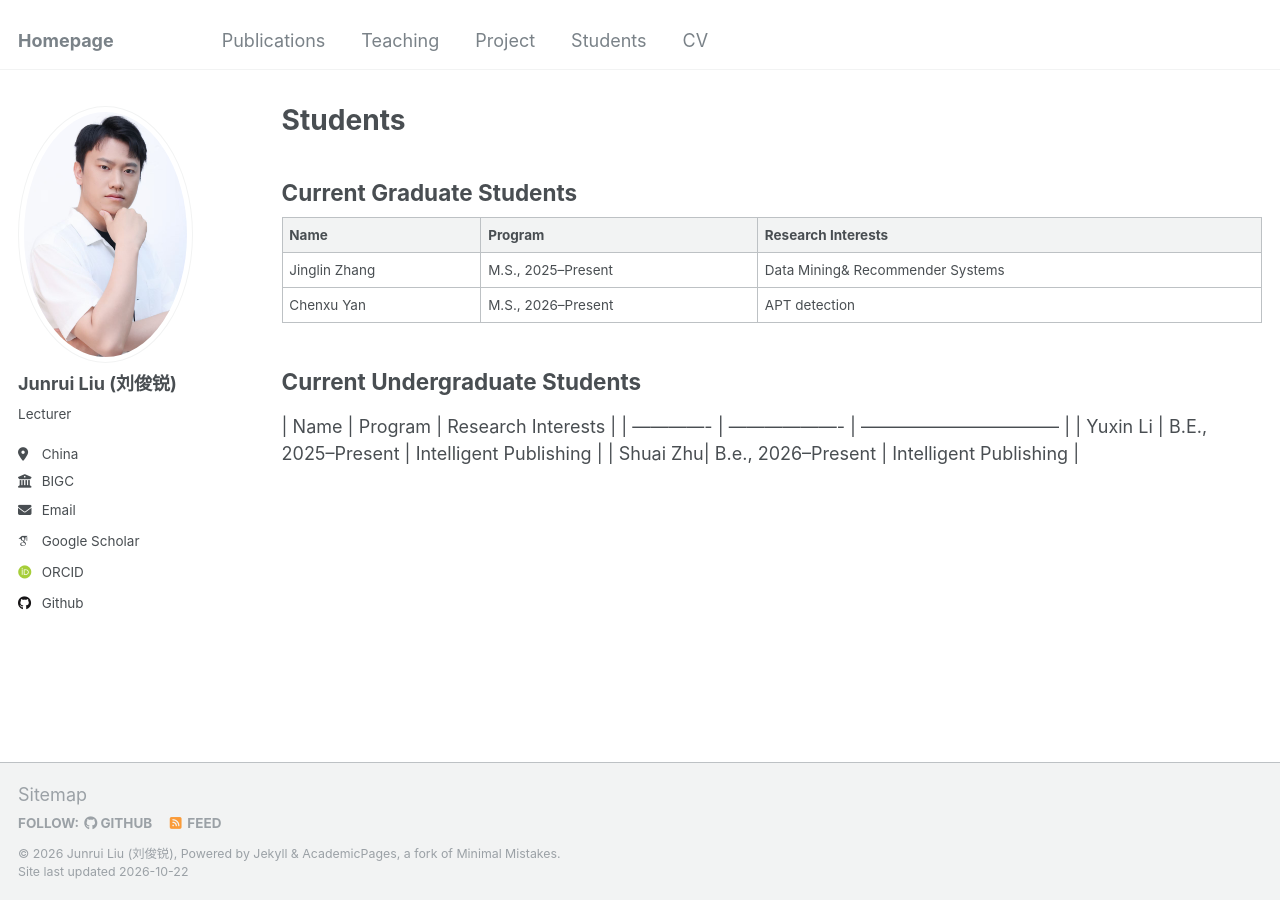
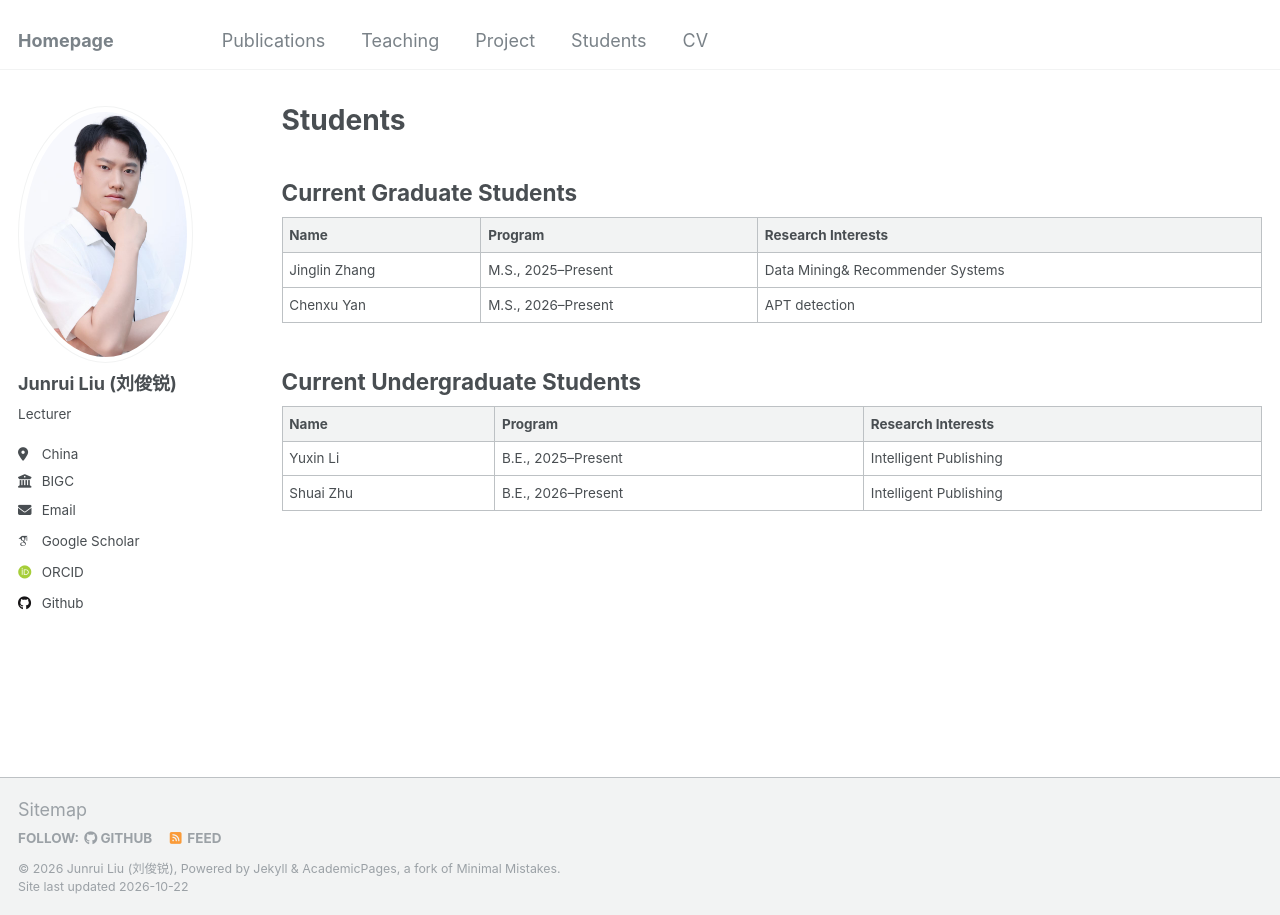
Before and after one commit to dianziliu/dianziliu.github.io, a Jekyll site: the page built from _pages/students.md, in a window 1280 px wide. Built offline with Jekyll 4.4.1, drawn with Linux system fonts in a browser that asks for light colours; some web fonts are replaced.

Commit message:
更新项目信息

```diff
--- a/_pages/students.md
+++ b/_pages/students.md
@@ -4,8 +4,6 @@ title: "Students"
 permalink: /students/
 author_profile: true
 ---
-
-
 ## Current Graduate Students
 
 | Name          | Program             | Research Interests                |
@@ -13,12 +11,16 @@ author_profile: true
 | Jinglin Zhang | M.S., 2025–Present | Data Mining& Recommender Systems |
 | Chenxu Yan    | M.S., 2026–Present | APT detection                     |
 
+
+
+
+
 ## Current Undergraduate Students
-| Name          | Program             | Research Interests                |
-| ------------- | ------------------- | --------------------------------- |
-| Yuxin Li | B.E., 2025–Present |  Intelligent Publishing‌  |
-| Shuai Zhu| B.e., 2026–Present |  Intelligent Publishing‌            |
 
+| Name      | Program             | Research Interests       |
+| --------- | ------------------- | ------------------------ |
+| Yuxin Li  | B.E., 2025–Present | Intelligent Publishing‌ |
+| Shuai Zhu | B.E., 2026–Present | Intelligent Publishing‌ |
 
 <!-- ## Alumni
 
```
Also changed, not shown: _project/project1.md (+1 -1 lines).
